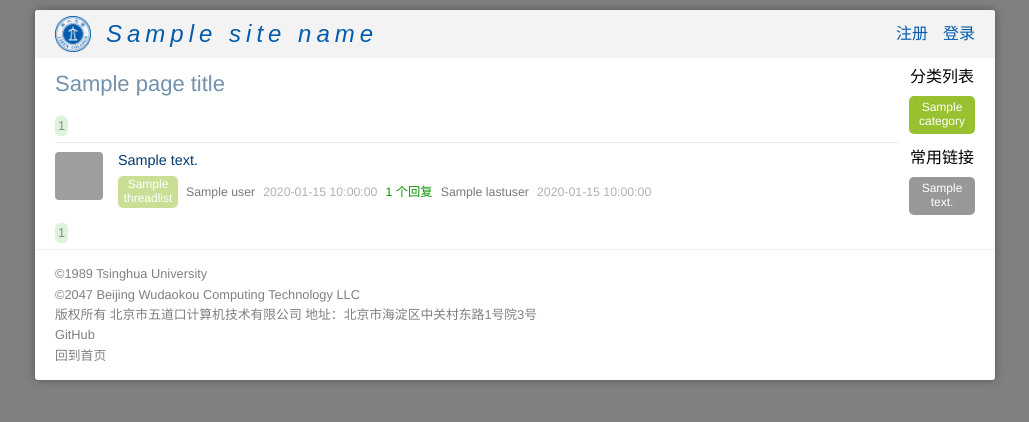
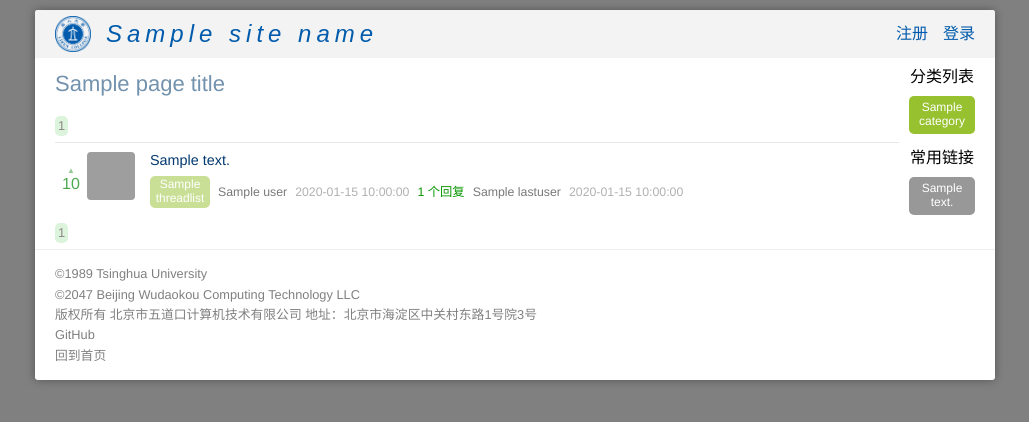
Before and after one commit to thphd/2047, a Flask app: template templates/threadlist.html.jinja in a window 1280 px wide. Shown: the top 422 px of the page, without its empty margins (125-1154 px from the left). Run offline with Flask 2, Linux system fonts and the light colour scheme; the template is opened without the code that fills it: most values are stand-ins (such as "Sample title", 1, 10 or a date in 2020); a database or web service that is not in the repository returns one stand-in record (values such as "Sample title"); data that the repository does not hold is empty; grey boxes are pictures that could not be loaded.

Commit message:
upvote display in threadlist

```diff
--- a/templates/css/styles.css
+++ b/templates/css/styles.css
@@ -777,3 +777,26 @@ body {
 .self_voted {background-color: #00800024;}
 
 .self_voted {}
+
+.leftmost .vote_section {display: flex;flex-direction: column;}
+
+.leftmost {
+    display: flex;
+    flex-direction: column;
+    justify-content: center;
+    width: 2em;
+}
+
+.leftmost .upvote {
+    display: flex;
+    flex-direction: column;
+    align-items: center;
+    margin: 0;
+}
+
+.votenumber.triangle {
+    font-size: .5em;
+    opacity: .6;
+}
+
+.votenumber {}
--- a/templates/macros.html.jinja
+++ b/templates/macros.html.jinja
@@ -8,6 +8,23 @@
 {% set _idp = 'id="' ~ p._key ~ '"' if 'postlist' in metas %}
 
 <div class="threadlistitem{{ ' deleted' if p.delete and t else ''}}" {{_ide or _idt or _idp}}>
+
+    {%if 'thread_votes' in metas%}
+    <div class="leftmost">
+
+      {%set targ_type = 'thread' if 'thread' in metas else 'post'%}
+      {%set targ_id = p.tid if 'thread' in metas else p._key%}
+      {%set num_votes = p.votes or 0 %}
+
+      <div class="vote_section enabled">
+        <div class="upvote enabled {{'has_vote' if num_votes}}">
+          <span class='votenumber triangle'>▲</span>
+          <span class="votenumber">{{ num_votes or '' }}</span>
+        </div>
+      </div>
+    </div>
+    {%endif%}
+
   <div class="left">
     {# editor avatar should be current logged in user's #}
     {% set uid = g.logged_in.uid if 'editor' in metas else p.uid %}
@@ -97,7 +114,7 @@
               <a class="response" href="/p/{{p.last._key}}">{{p.count}} 个回复</span>
 
               {# last commenter #}
-              <a class="user_name" href="/u/{{p.lastuser.uid}}">
+              <a class="user_name" href="/p/{{p.last._key}}">
                 {{p.lastuser.name}}
               </a>
 
@@ -195,7 +212,7 @@
 {# one line of thread, used in threadlist #}
 {%macro post_threadlist(p)%}
   {{post(p, ['category','publisher','publish_date_thread','last_commenter',
-  'threadlist','delete_thread'])}}
+  'threadlist','delete_thread','thread_votes'])}}
 {%endmacro%}
 
 {# one line of user, used in userpage #}
```
